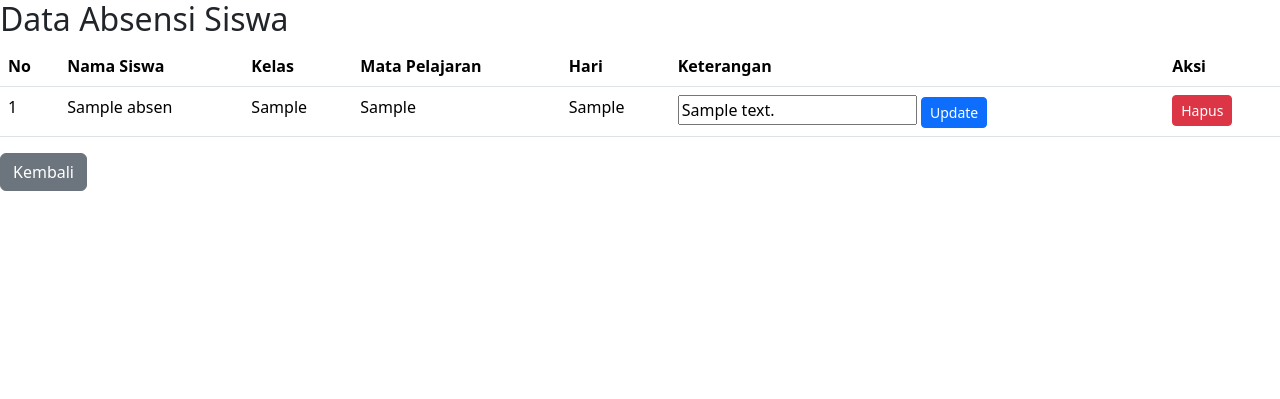
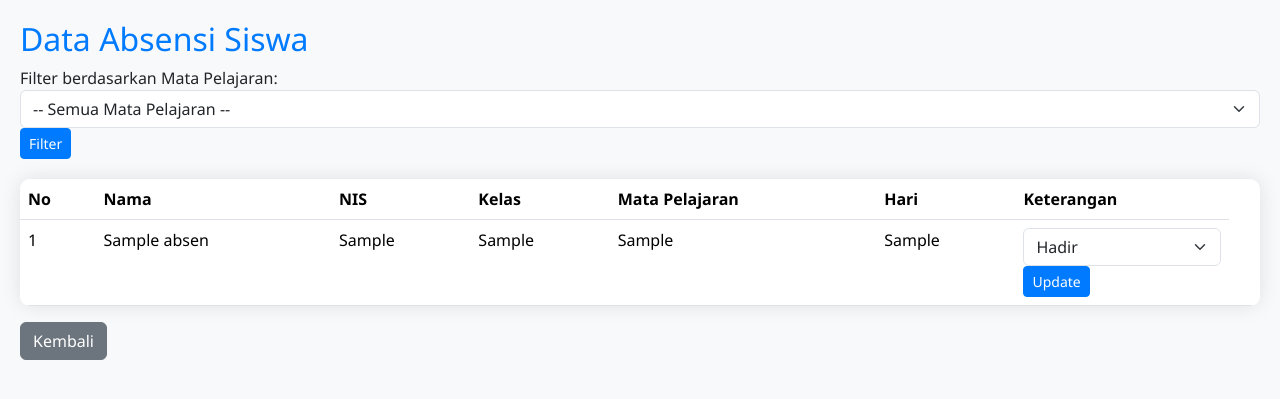
Before and after one commit to fahmi-beddu-saleh-wanga/absen_siswa, a PHP site: page /absen_siswa.php in a window 1280 px wide. Shown: the top 399 px of the page. Run offline with PHP 8.4, Linux system fonts and the light colour scheme; tables that the repository leaves empty hold one stand-in row (values such as "Sample post").

Commit message:
Mengubah dan memperbaiki sedikit filter absen siswa berdasarkan mata pelajaran

```diff
--- a/absen_siswa.php
+++ b/absen_siswa.php
@@ -3,7 +3,89 @@
 <head>
     <link rel="stylesheet" href="https://cdn.jsdelivr.net/npm/bootstrap@5.3.2/dist/css/bootstrap.min.css">
     <style>
-        /* ... (gaya CSS tetap sama) ... */
+        body {
+            background-color: #f8f9fa;
+            padding: 20px;
+            font-family: 'Segoe UI', Tahoma, Geneva, Verdana, sans-serif;
+        }
+
+        h2 {
+            color: #007bff;
+        }
+
+        table {
+            background-color: #ffffff;
+            border-radius: 10px;
+            overflow: hidden;
+            box-shadow: 0 0 20px rgba(0, 0, 0, 0.1);
+            margin-top: 20px;
+            width: 100%;
+        }
+
+        th, td {
+            padding: 15px;
+            text-align: left;
+            border-bottom: 1px solid #dee2e6;
+        }
+
+        tbody tr:hover {
+            background-color: #e6f7ff;
+            transition: background-color 0.3s ease-in-out;
+        }
+
+        form {
+            display: inline;
+        }
+
+        select {
+            width: 120px;
+            padding: 8px;
+            border-radius: 5px;
+            border: 1px solid #ced4da;
+        }
+
+        .btn {
+            margin-right: 5px;
+            transition: background-color 0.3s ease-in-out;
+        }
+
+        .btn-primary {
+            background-color: #007bff;
+            border-color: #007bff;
+        }
+
+        .btn-primary:hover {
+            background-color: #0056b3;
+            border-color: #0056b3;
+        }
+
+        .btn-danger {
+            background-color: #dc3545;
+            border-color: #dc3545;
+        }
+
+        .btn-danger:hover {
+            background-color: #bd2130;
+            border-color: #bd2130;
+        }
+
+        .modal-dialog {
+            max-width: 300px;
+        }
+
+        .modal-content {
+            text-align: center;
+        }
+
+        .btn-secondary {
+            background-color: #6c757d;
+            color: #ffffff;
+        }
+
+        .btn-secondary:hover {
+            background-color: #5a6268;
+            color: #ffffff;
+        }
     </style>
     <title>Absen Siswa</title>
 </head>
@@ -16,46 +98,75 @@ include "koneksi.php";
 $update_success = false;
 $update_error = "";
 
-
 $delete_id = "";
 $delete_success = false;
 $delete_error = "";
 
+// Filter berdasarkan Mata Pelajaran jika diatur di URL
+$filter_subject = isset($_POST['subjectFilter']) ? $_POST['subjectFilter'] : '';
 
+// Query untuk mengambil data absen dengan atau tanpa filter Mata Pelajaran
+$query_absen = $db->prepare("SELECT * FROM absen " . ($filter_subject ? "WHERE mata_pelajaran = ?" : ""));
+if ($filter_subject) {
+    $query_absen->bind_param("s", $filter_subject);
+}
+$query_absen->execute();
+$result_absen = $query_absen->get_result();
+
+// Memeriksa apakah query berhasil dijalankan
+if (!$result_absen) {
+    die("Error: " . $db->error);
+}
+
+$message = "";
 if ($_SERVER["REQUEST_METHOD"] == "POST" && isset($_POST["id"])) {
     $id_absen = $_POST["id"];
     $new_keterangan = $_POST["new_keterangan"];
 
-    // Query untuk melakukan update keterangan
-    $query_update = "UPDATE absen SET keterangan = '$new_keterangan' WHERE id = $id_absen";
+    // Gunakan prepared statement untuk mencegah SQL injection
+    $query_update = $db->prepare("UPDATE absen SET keterangan = ? WHERE id = ?");
+    $query_update->bind_param("si", $new_keterangan, $id_absen);
 
     // Eksekusi query
-    if ($db->query($query_update) === TRUE) {
+    if ($query_update->execute()) {
         $update_success = true;
     } else {
-        $update_error = "Error: " . $query_update . "<br>" . $db->error;
-    }
+        $update_error = "Error: " . $query_update->error;
     }
 
+    $query_update->close();
+
+    $message = "Data berhasil diupdate";
+}
 
 // Menangani aksi hapus jika data disubmit
 if ($_SERVER["REQUEST_METHOD"] == "POST" && isset($_POST["delete_id"])) {
     $delete_id = $_POST["delete_id"];
 
-    // Query untuk menghapus data absen
-    $query_delete = "DELETE FROM absen WHERE id = $delete_id";
+    // Gunakan prepared statement untuk mencegah SQL injection
+    $query_delete = $db->prepare("DELETE FROM absen WHERE id = ?");
+    $query_delete->bind_param("i", $delete_id);
 
     // Eksekusi query
-    if ($db->query($query_delete) === TRUE) {
+    if ($query_delete->execute()) {
         $delete_success = true;
     } else {
-        $delete_error = "Error: " . $query_delete . "<br>" . $db->error;
-    }
+        $delete_error = "Error: " . $query_delete->error;
     }
 
-// Query untuk mengambil data absensi
-$query_absen = "SELECT * FROM absen";
-$result_absen = $db->query($query_absen);
+    $query_delete->close();
+}
+
+$query = "SELECT * FROM absen";
+if ($_SERVER["REQUEST_METHOD"] == "POST" && isset($_POST["subjectFilter"]) && $_POST["subjectFilter"] !== "") {
+    $filter = $_POST['subjectFilter'];
+    $query .= " WHERE mata_pelajaran = '$filter'";
+}
+
+// Gunakan prepared statement untuk mencegah SQL injection
+$query_absen = $db->prepare($query);
+$query_absen->execute();
+$result_absen = $query_absen->get_result();
 
 // Memeriksa apakah query berhasil dijalankan
 if (!$result_absen) {
@@ -65,43 +176,67 @@ if (!$result_absen) {
 
     <h2>Data Absensi Siswa</h2>
 
+   <!-- Form untuk Filter Mata Pelajaran -->
+   <form method="POST" action="<?php echo htmlspecialchars($_SERVER["PHP_SELF"]); ?>">
+        <label for="subjectFilter">Filter berdasarkan Mata Pelajaran:</label>
+        <select name="subjectFilter" id="subjectFilter" class="form-select">
+            <option value="">-- Semua Mata Pelajaran --</option>
+            <?php
+            // Ambil nilai distinct Mata Pelajaran dari database
+            $query_subjects = $db->prepare("SELECT DISTINCT mata_pelajaran FROM absen");
+            $query_subjects->execute();
+            $result_subjects = $query_subjects->get_result();
+
+            while ($row_subject = $result_subjects->fetch_assoc()) {
+                $selected = (isset($_POST['subjectFilter']) && $_POST['subjectFilter'] == $row_subject['mata_pelajaran']) ? 'selected' : '';
+                echo "<option value='{$row_subject['mata_pelajaran']}' {$selected}>{$row_subject['mata_pelajaran']}</option>";
+            }
+
+            $query_subjects->close();
+            ?>
+        </select>
+        <button type="submit" class="btn btn-primary btn-sm">Filter</button>
+    </form>
+
     <table class="table">
         <thead>
             <tr>
                 <th>No</th>
-                <th>Nama Siswa</th>
+                <th>Nama</th>
+                <th>NIS</th>
                 <th>Kelas</th>
                 <th>Mata Pelajaran</th>
                 <th>Hari</th>
                 <th>Keterangan</th>
-                <th>Aksi</th> <!-- Tambah kolom aksi untuk tombol Update dan Hapus -->
             </tr>
         </thead>
         <tbody>
             <?php
             // Tampilkan data absensi
-            $i=0;
+            $i = 0;
             while ($row = $result_absen->fetch_assoc()) {
                 $i += 1;
                 echo "<tr>
                 <td>{$i}</td>
                 <td>{$row['nama_siswa']}</td>
+                <td>{$row['nis']}</td>
                 <td>{$row['kelas']}</td>
                 <td>{$row['mata_pelajaran']}</td>
                 <td>{$row['hari']}</td>
                 <td>
                     <form method='POST' action='" . htmlspecialchars($_SERVER["PHP_SELF"]) . "'>
                         <input type='hidden' name='id' value='{$row['id']}'>
-                                <input type='text' name='new_keterangan' value='{$row['keterangan']}'>
+                        <select name='new_keterangan' class='form-select'>
+                            <option value='Hadir'" . ($row['keterangan'] == 'Hadir' ? ' selected' : '') . ">Hadir</option>
+                            <option value='Izin'" . ($row['keterangan'] == 'Izin' ? ' selected' : '') . ">Izin</option>
+                            <option value='Sakit'" . ($row['keterangan'] == 'Sakit' ? ' selected' : '') . ">Sakit</option>
+                            <option value='Bolos'" . ($row['keterangan'] == 'Bolos' ? ' selected' : '') . ">Bolos</option>
+                            <option value='Alpa'" . ($row['keterangan'] == 'Alpa' ? ' selected' : '') . ">Alpa</option>
+                        </select>
                         <button type='submit' class='btn btn-primary btn-sm'>Update</button>
                     </form>
                 </td>
                 <td>
-                            <form method='POST' action='" . htmlspecialchars($_SERVER["PHP_SELF"]) . "' onsubmit='return confirm(\"Apakah Anda yakin ingin menghapus data?\");'>
-                                <input type='hidden' name='delete_id' value='{$row['id']}'>
-                                <button type='submit' class='btn btn-danger btn-sm'>Hapus</button>
-                            </form>
-                        </td>
             </tr>";
             }
 
@@ -111,60 +246,21 @@ if (!$result_absen) {
         </tbody>
     </table>
 
-    <!-- Modal Sukses -->
-    <?php if ($update_success) : ?>
-        <div class="modal" tabindex="-1" role="dialog">
-            <div class="modal-dialog">
-                <div class="modal-content">
-                    <div class="modal-body">
-                        <p>Data berhasil diupdate!</p>
-                    </div>
-                </div>
-            </div>
-        </div>
-    <?php endif; ?>
-
-    <!-- Modal Hapus Sukses -->
-    <?php if ($delete_success) : ?>
-        <div class="modal" tabindex="-1" role="dialog">
-            <div class="modal-dialog">
-                <div class="modal-content">
-                    <div class="modal-body">
-                        <p>Data berhasil dihapus!</p>
-                    </div>
-                </div>
-            </div>
-        </div>
-    <?php endif; ?>
-
-    <!-- Modal Error -->
-    <?php if ($update_error) : ?>
-        <div class="modal" tabindex="-1" role="dialog">
-            <div class="modal-dialog">
-                <div class="modal-content">
-                    <div class="modal-body">
-                        <p><?php echo $update_error; ?></p>
-                    </div>
-                </div>
-            </div>
-        </div>
-    <?php endif; ?>
-
-    <!-- Modal Hapus Error -->
-    <?php if ($delete_error) : ?>
-        <div class="modal" tabindex="-1" role="dialog">
-            <div class="modal-dialog">
-                <div class="modal-content">
-                    <div class="modal-body">
-                        <p><?php echo $delete_error; ?></p>
-                    </div>
-                </div>
-            </div>
-        </div>
-    <?php endif; ?>
+    <!-- ... (Bagian HTML lainnya tetap sama seperti yang telah Anda berikan) ... -->
 
     <a href="bootstrapdashboard/home.php" class="btn btn-secondary">Kembali</a>
 
+    <script>
+        document.addEventListener('DOMContentLoaded', function () {
+            <?php if ($message !== "") : ?>
+            alert("<?= $message ?>")
+            <?php endif ?>
+        });
+
+        </script>
+
+
     <script src="https://cdn.jsdelivr.net/npm/bootstrap@5.3.2/dist/js/bootstrap.bundle.min.js"></script>
 </body>
+
 </html>
--- a/absenn.sql
+++ b/absenn.sql
@@ -15,6 +15,7 @@ CREATE TABLE IF NOT EXISTS `users` (
 CREATE TABLE absen (
     id INT AUTO_INCREMENT PRIMARY KEY,
     nama_siswa VARCHAR(255) NOT NULL,
+    nis VARCHAR(50) NOT NULL,
     kelas VARCHAR(50) NOT NULL,
     mata_pelajaran VARCHAR(50) NOT NULL,
     hari VARCHAR(50) NOT NULL,
--- a/bootstrapdashboard/home.php
+++ b/bootstrapdashboard/home.php
@@ -13,7 +13,7 @@
     <div class="sidebar" id="side_nav">
         <div class="header-box px-2 pt-3 pb-4 d-flex justify-content-between">
             <h1 class="fs-4"><span class="bg-white text-dark rounded shadow px-2 me-2">AS</span> <span
-                        class="text-white">Absen Siswa</span></h1>
+                        class="text-white">Absensi Siswa</span></h1>
             <button class="btn d-md-none d-block close-btn px-1 py-0 text-white"><i
                         class="fal fa-stream"></i></button>
         </div>
--- a/process_input_absen.php
+++ b/process_input_absen.php
@@ -3,13 +3,14 @@ include "koneksi.php";
 // Memeriksa apakah data telah dikirim melalui metode POST
 if ($_SERVER["REQUEST_METHOD"] == "POST") {
     $nama_siswa = $_POST["nama"];
+    $nis = $_POST["nis"];
     $kelas = $_POST["kelas"];
     $mata_pelajaran = $_POST["mata_pelajaran"];
     $hari = $_POST["hari"];
     $keterangan = $_POST["keterangan"];
 
     // Menyimpan data ke dalam tabel absen
-    $query = "INSERT INTO absen (nama_siswa, kelas, mata_pelajaran, hari, keterangan) VALUES ('$nama_siswa', '$kelas', '$mata_pelajaran', '$hari', '$keterangan')";
+    $query = "INSERT INTO absen (nama_siswa, nis, kelas, mata_pelajaran, hari, keterangan) VALUES ('$nama_siswa','$nis', '$kelas', '$mata_pelajaran', '$hari', '$keterangan')";
 
     if ($db->query($query) === TRUE) {
         echo "Data berhasil disimpan";
```
Also changed, not shown: input_absen.php (+7 -1 lines), update.php (added, +31 -0 lines). Lines whose indentation alone changed are shown as unchanged.
